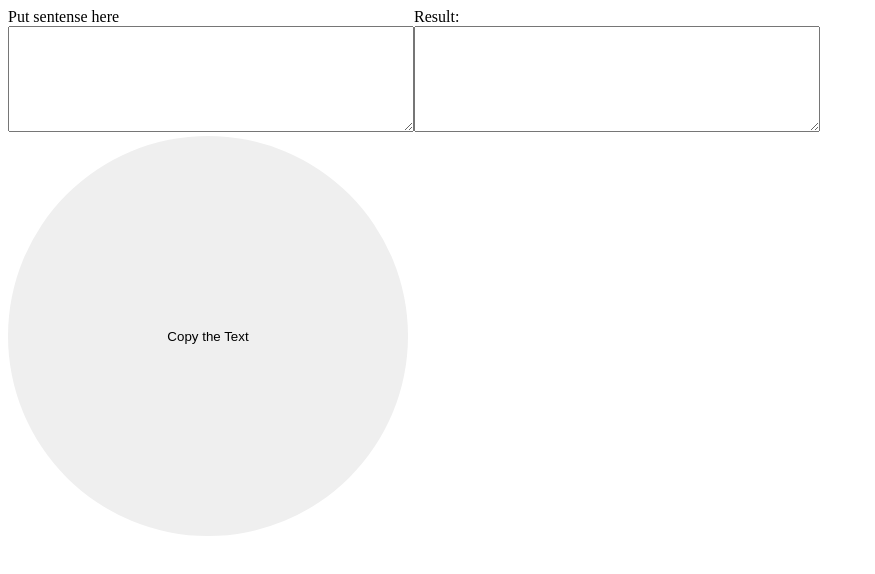
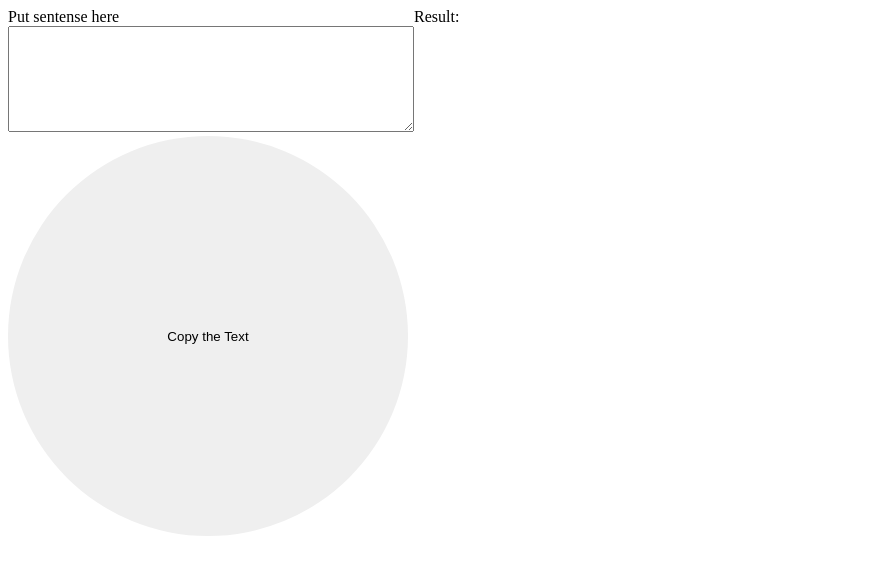
Before and after one commit to beatrixyu/textConvert, a plain HTML site: page index.html in a window 1280 px wide. Shown: the whole page, without its empty margins (0-875 px from the left). Drawn offline with Linux system fonts and the light colour scheme.

Commit message:
Update index.html

```diff
--- a/index.html
+++ b/index.html
@@ -39,7 +39,7 @@
       <div>
         Result:
         <br />
-        <textarea id="target"></textarea>
+        <div id="target"></div>
       </div>
     </div>
     <div style="display: flex; justify-content: start">
```
